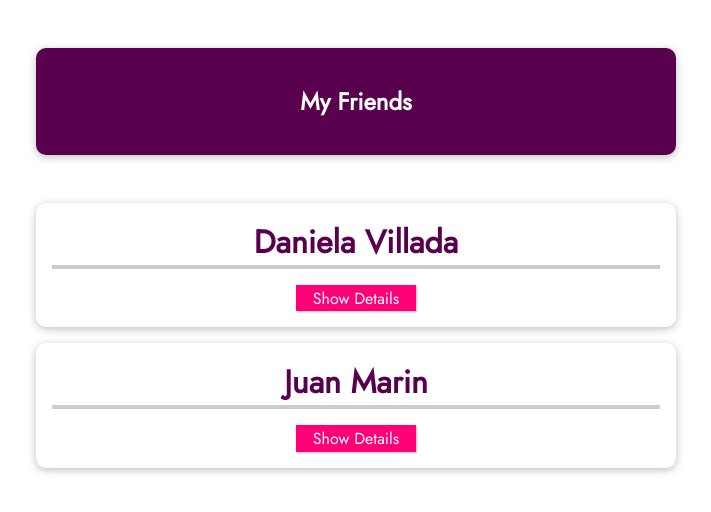
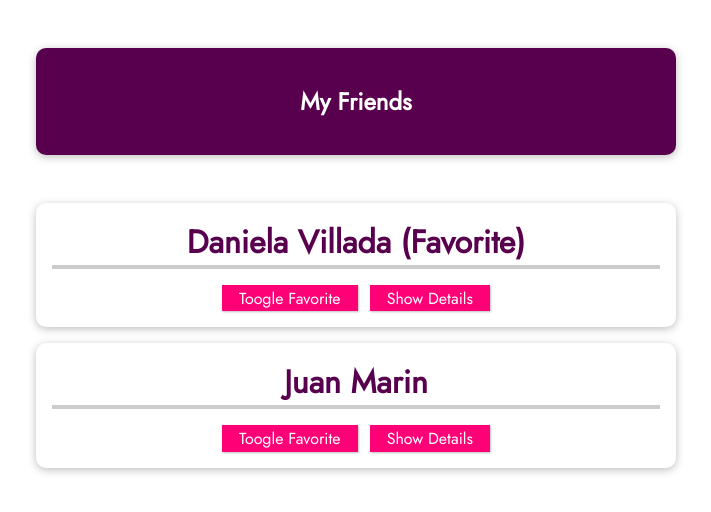
Before and after one commit to ManuelBlaze/Vue-Client-App, a Vue app: page / in a window 1280 px wide. Shown: the top 512 px of the page, without its empty margins (284-995 px from the left). Built offline with nearby package versions, Linux system fonts and the light colour scheme.

Commit message:
Validating props

```diff
--- a/src/App.vue
+++ b/src/App.vue
@@ -9,6 +9,7 @@
         name="Daniela Villada"
         phone="0123 456 789"
         email="ela@localhost.com"
+        favorite="1"
       />
       <friend-contact
         name="Juan Marin"
@@ -54,6 +55,10 @@ header {
   max-width: 40rem;
 }
 
+button {
+  margin: 0 6px;
+}
+
 #app ul {
   margin: 0;
   padding: 0;
--- a/src/components/FriendContact.vue
+++ b/src/components/FriendContact.vue
@@ -1,6 +1,7 @@
 <template>
   <li>
-    <h2>{{ name }}</h2>
+    <h2>{{ name }} {{ isFavorite === '1' ? '(Favorite)' : '' }}</h2>
+    <button @click="toggleFavorite">Toogle Favorite</button>
     <button @click="toggleDetails">
       {{ detailsVisible ? 'Hide' : 'Show' }} Details
     </button>
@@ -13,15 +14,55 @@
 </template>
 
 <script>
+/**
+ * favorite values convertion
+ * @constant
+ * @type {Object}
+ */
+const CONVERTION = { '0': '1', '1': '0', };
+
+/**
+ * is favorite values
+ * @constant
+ * @type {String[]}
+ */
+const IS_FAVORITE_VALUES = ['0', '1'];
+
 export default {
-  props: ['name', 'phone', 'email'],
+  props: {
+    name: {
+      type: String,
+      required: true,
+    },
+    phone: {
+      type: String,
+      required: true,
+    },
+    email: {
+      type: String,
+      required: true,
+    },
+    favorite: {
+      type: String,
+      required: false,
+      default: '0',
+      validator: (value) => IS_FAVORITE_VALUES.includes(value),
+    },
+  },
+  // props: ['name', 'phone', 'email', 'favorite'],
   data() {
-    return { detailsVisible: false };
+    return {
+      detailsVisible: false,
+      isFavorite: this.favorite,
+    };
   },
   methods: {
     toggleDetails() {
       this.detailsVisible = !this.detailsVisible;
     },
+    toggleFavorite() {
+      this.isFavorite = CONVERTION[this.isFavorite];
+    },
   },
 };
 </script>
```
